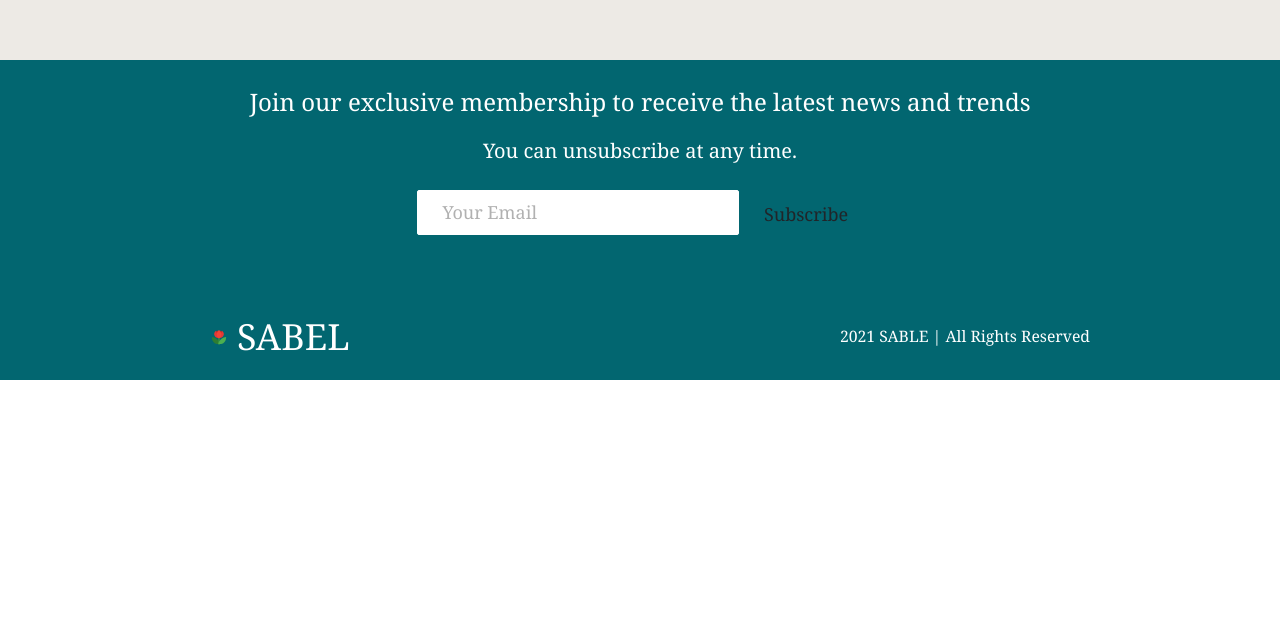
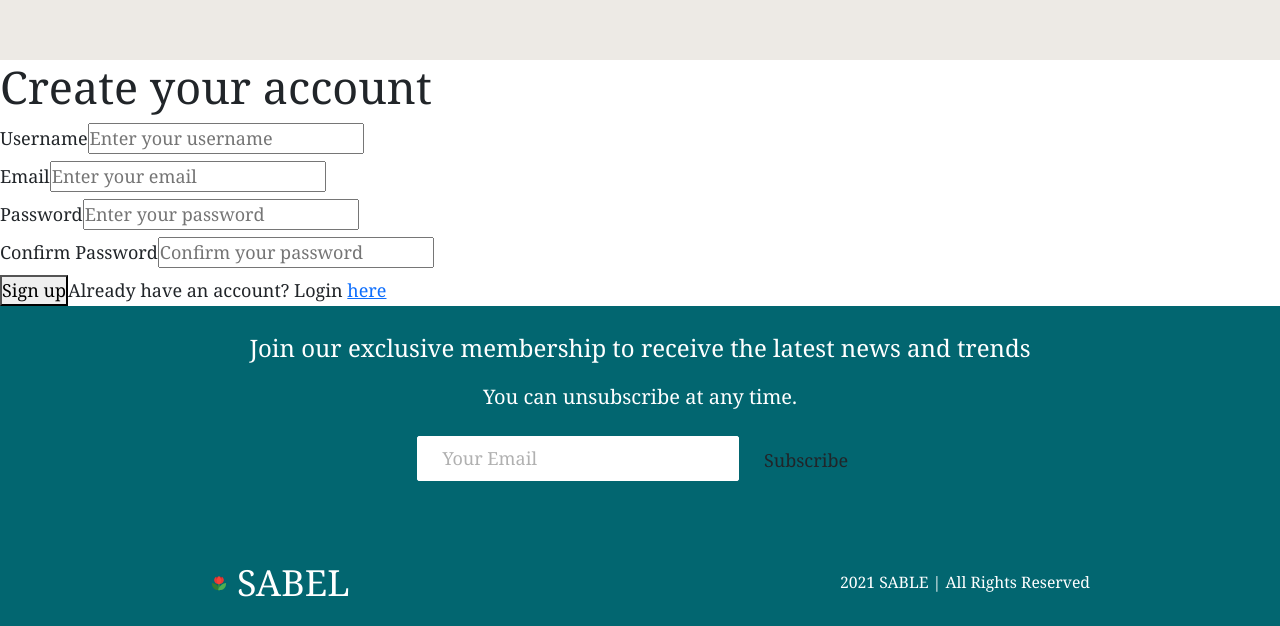
Before and after one commit to calliebn/sable, a React (Create React App) app in the folder client/: page / in a window 1280 px wide. Shown: the part 875-1501 px from the top of the page. Before the commit the page ends 1255 px from the top, so only its background shows below. Built offline with nearby package versions, Linux system fonts and the light colour scheme.

Commit message:
signup component

```diff
--- a/client/src/App.js
+++ b/client/src/App.js
@@ -6,9 +6,10 @@ import Footer from "./components/pages/Footer";
 import "bootstrap/dist/css/bootstrap.min.css";
 import "./App.css";
 import Navbar from "./components/Navbar";
+
 // import Footer from "./components/Footer";
 // import Header from "./components/Header";
-// import Signup from "./components/Signup";
+import Signup from "./components/Signup/FormSignup";
 
 function App() {
   return (
@@ -16,6 +17,7 @@ function App() {
       <Navbar />
       <Switch>
         <Route path="/" exact component={Home} />
+        <Route path='/signup' exact component={Signup} />
       </Switch>
       <Footer />
     </Router>
--- /dev/null
+++ b/client/src/components/Contact.js/index.js
@@ -0,0 +1,2 @@
+import React, {useState} from ("react");
+import emailjs from "emailjs-com";
--- /dev/null
+++ b/client/src/components/Signup/FormSignup.js
@@ -0,0 +1,78 @@
+import React from 'react';
+import validate from './validateInfo.js';
+import useForm from './useForm';
+import "./style.css";
+
+
+const FormSignup = ({ submitForm }) => {
+  const { handleChange, handleSubmit, values, errors } = useForm(
+    submitForm,
+    validate
+  );
+
+  return (
+    <div className='form-content-right'>
+      <form onSubmit={handleSubmit} className='form' noValidate>
+        <h1>
+      Create your account
+        </h1>
+        <div className='form-inputs'>
+          <label className='form-label'>Username</label>
+          <input
+            className='form-input'
+            type='text'
+            name='username'
+            placeholder='Enter your username'
+            value={values.username}
+            onChange={handleChange}
+          />
+          {errors.username && <p>{errors.username}</p>}
+        </div>
+        <div className='form-inputs'>
+          <label className='form-label'>Email</label>
+          <input
+            className='form-input'
+            type='email'
+            name='email'
+            placeholder='Enter your email'
+            value={values.email}
+            onChange={handleChange}
+          />
+          {errors.email && <p>{errors.email}</p>}
+        </div>
+        <div className='form-inputs'>
+          <label className='form-label'>Password</label>
+          <input
+            className='form-input'
+            type='password'
+            name='password'
+            placeholder='Enter your password'
+            value={values.password}
+            onChange={handleChange}
+          />
+          {errors.password && <p>{errors.password}</p>}
+        </div>
+        <div className='form-inputs'>
+          <label className='form-label'>Confirm Password</label>
+          <input
+            className='form-input'
+            type='password'
+            name='password2'
+            placeholder='Confirm your password'
+            value={values.password2}
+            onChange={handleChange}
+          />
+          {errors.password2 && <p>{errors.password2}</p>}
+        </div>
+        <button className='form-input-btn' type='submit'>
+          Sign up
+        </button>
+        <span className='form-input-login'>
+          Already have an account? Login <a href='#'>here</a>
+        </span>
+      </form>
+    </div>
+  );
+};
+
+export default FormSignup;
--- /dev/null
+++ b/client/src/components/Signup/style.css
@@ -0,0 +1,3 @@
+.form-inputs p {
+  color: red;
+}
--- /dev/null
+++ b/client/src/components/Signup/useForm.js
@@ -0,0 +1,37 @@
+import { useState, useEffect } from "react";
+
+const useForm = (callback, validate) => {
+  const [values, setValues] = useState({
+    username: "",
+    email: "",
+    password: "",
+    password2: "",
+  });
+  const [errors, setErrors] = useState({});
+  const [isSubmitting, setIsSubmitting] = useState(false);
+
+  const handleChange = (e) => {
+    const { name, value } = e.target;
+    setValues({
+      ...values,
+      [name]: value,
+    });
+  };
+
+  const handleSubmit = (e) => {
+    e.preventDefault();
+
+    setErrors(validate(values));
+    setIsSubmitting(true);
+  };
+
+  useEffect(() => {
+    if (Object.keys(errors).length === 0 && isSubmitting) {
+      callback();
+    }
+  }, [errors, isSubmitting, callback]);
+
+  return { handleChange, handleSubmit, values, errors };
+};
+
+export default useForm;
--- /dev/null
+++ b/client/src/components/Signup/validateInfo.js
@@ -0,0 +1,28 @@
+export default function validateInfo(values) {
+    let errors = {};
+
+    if (!values.username.trim()) {
+      errors.username = 'Username required';
+    }
+    // else if (!/^[A-Za-z]+/.test(values.name.trim())) {
+    //   errors.name = 'Enter a valid name';
+    // }
+
+    if (!values.email) {
+      errors.email = 'Email required';
+    } else if (!/\S+@\S+\.\S+/.test(values.email)) {
+      errors.email = 'Email address is invalid';
+    }
+    if (!values.password) {
+      errors.password = 'Password is required';
+    } else if (values.password.length < 6) {
+      errors.password = 'Password needs to be 6 characters or more';
+    }
+
+    if (!values.password2) {
+      errors.password2 = 'Password is required';
+    } else if (values.password2 !== values.password) {
+      errors.password2 = 'Passwords do not match';
+    }
+    return errors;
+  }
--- a/client/src/components/pages/HomePage/Home.js
+++ b/client/src/components/pages/HomePage/Home.js
@@ -1,11 +1,13 @@
 import React from "react";
 import Hero from "../../Hero";
 import { homeObjOne } from "./Data";
+import Signup from "../../Signup/FormSignup";
 
 function Home() {
   return (
     <>
-      <Hero {...homeObjOne} />
+      <Hero {...homeObjOne}   />
+     <Signup />
     </>
   );
 }
--- a/package.json
+++ b/package.json
@@ -20,8 +20,11 @@
   },
   "dependencies": {
     "bootstrap": "^5.0.1",
+    "emailjs": "^3.4.0",
+    "emailjs-com": "^3.1.0",
     "express": "^4.16.3",
     "if-env": "^1.0.4",
+    "react-hook-form": "^7.9.0",
     "react-icons": "^4.2.0",
     "react-router-dom": "^5.2.0"
   }
```
Also changed, not shown: client/src/components/Signup/Form.js (added, +31 -0 lines), client/src/components/Signup/FormSuccess.js (added, +13 -0 lines), client/src/components/pages/Signup/index.js (deleted, +0 -9 lines), client/src/components/Contact.js/style.css (added), 1 other file (tests, documents, lock files or other folders).
